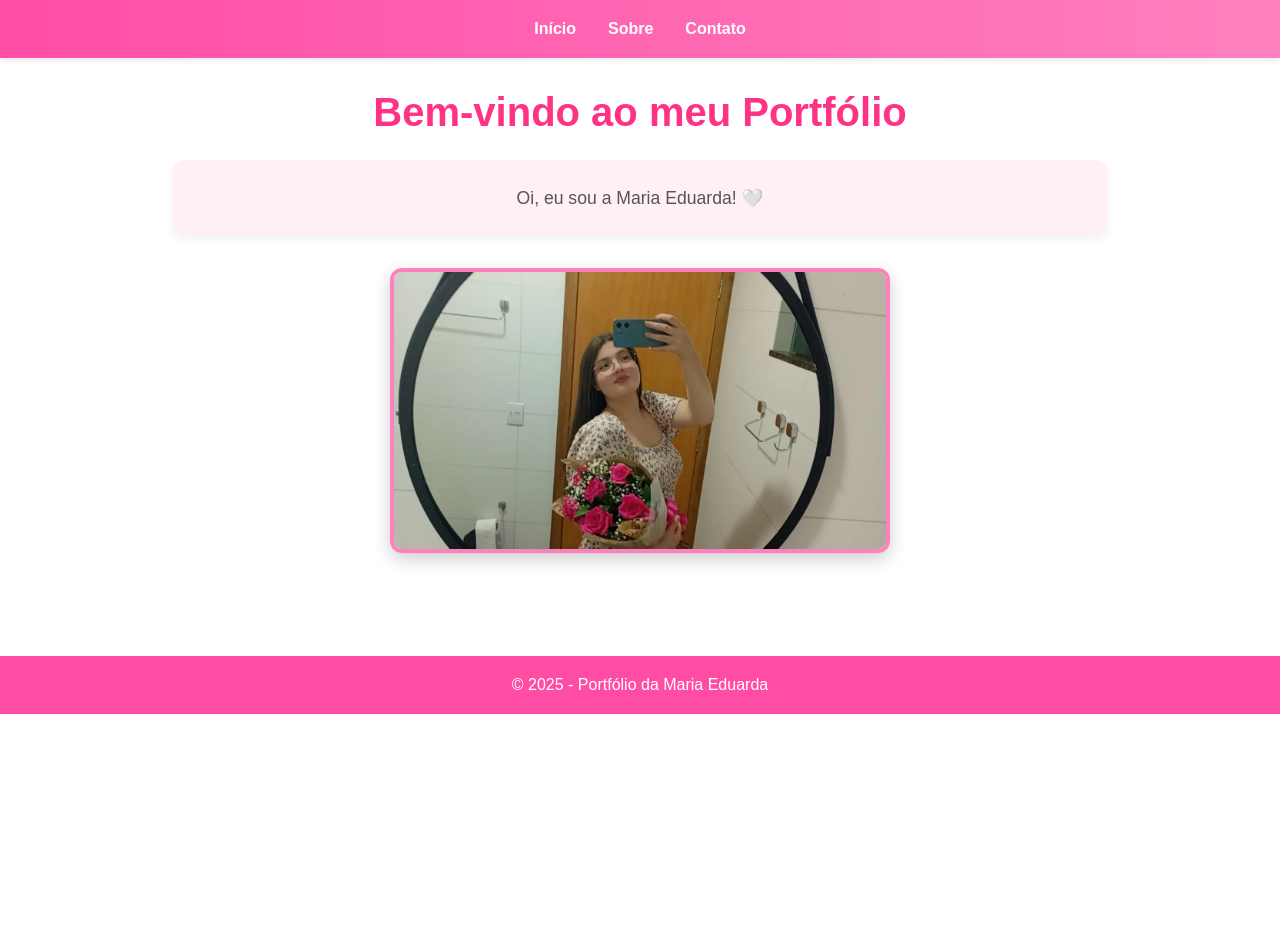
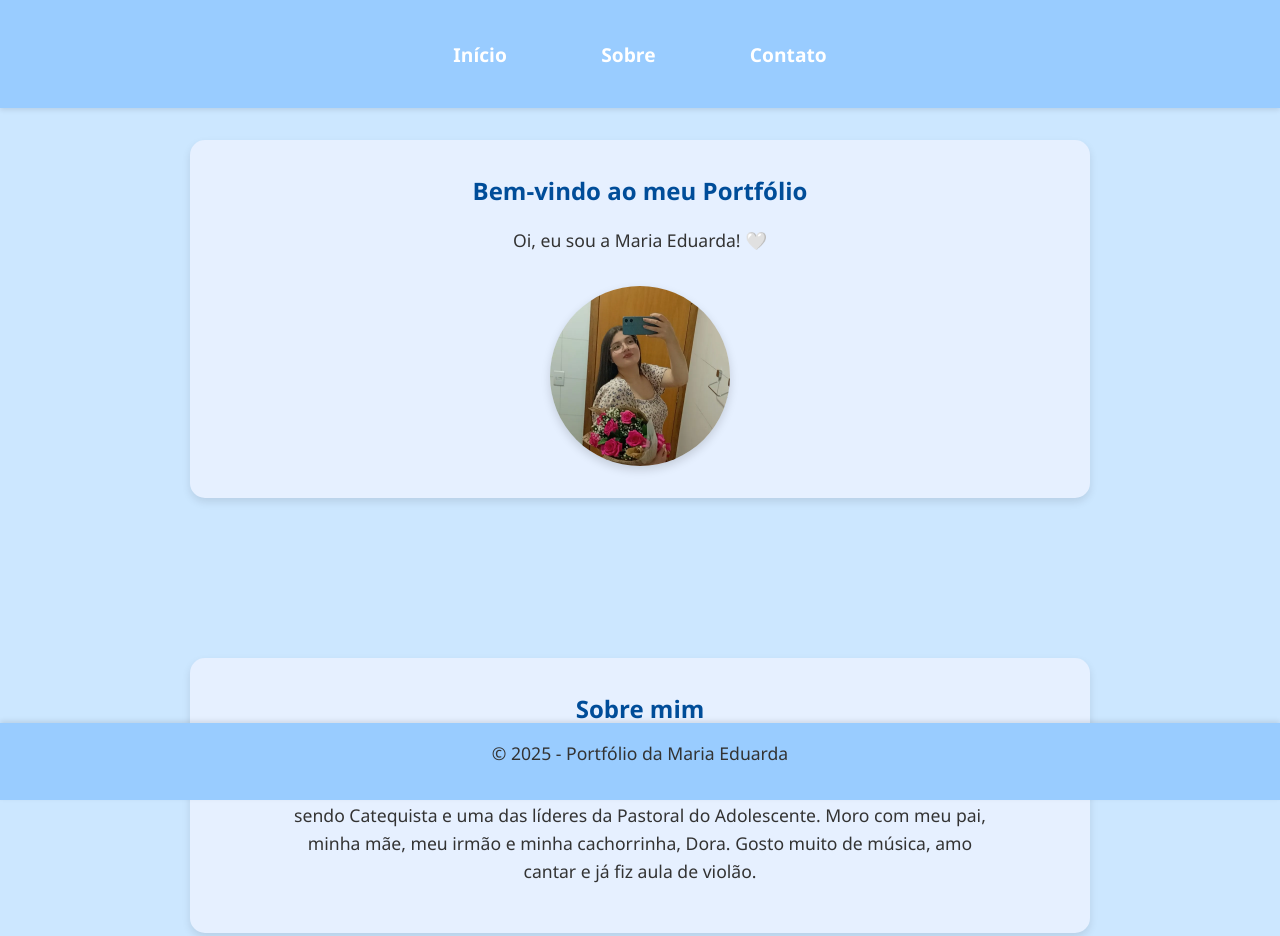
Before and after one commit to dudasesc/portifolio, a plain HTML site: page index.html in a window 1280 px wide. Shown: the top 936 px of the page. Before the commit the page ends 800 px from the top, so only its background shows below. Drawn offline with Linux system fonts and the light colour scheme.

Commit message:
Mensagem do que foi alterado

```diff
--- /dev/null
+++ b/css/style.css
@@ -0,0 +1,157 @@
+/* Reset básico */
+* {
+    margin: 0;
+    padding: 0;
+    box-sizing: border-box;
+  }
+
+  body {
+    font-family: 'Segoe UI', Tahoma, Geneva, Verdana, sans-serif;
+    background-color: #cce7ff; /* azul bebê */
+    color: #333;
+    line-height: 1.6;
+    min-height: 100vh;
+    display: flex;
+    flex-direction: column;
+    align-items: center;
+    justify-content: space-between; /* força o conteúdo entre header e footer */
+  }
+
+  /* Cabeçalho */
+  header {
+    background-color: #99ccff;
+    width: 100%;
+    box-shadow: 0 2px 5px rgba(0,0,0,0.1);
+    position: sticky;
+    top: 0;
+    z-index: 100;
+  }
+
+  nav {
+    max-width: 900px;
+    margin: 0 auto;
+  }
+
+  .menu {
+    display: flex;
+    justify-content: center;
+    list-style: none;
+    padding: 1.5rem 0;
+    gap: 3.5rem;
+  }
+
+  .menu li a {
+    text-decoration: none;
+    color: #fff;
+    font-weight: 600;
+    font-size: 1.2rem;
+    padding: 0.6rem 1.2rem;
+    border-radius: 6px;
+    transition: background-color 0.3s ease;
+    cursor: pointer;
+  }
+
+  .menu li a:hover,
+  .menu li a:focus {
+    background-color: #66b2ff;
+    outline: none;
+  }
+
+  /* Main container */
+  main {
+    max-width: 900px;
+    width: 90%;
+    padding: 2rem 0 4rem 0;
+    display: flex;
+    flex-direction: column;
+    gap: 4rem;
+    scroll-behavior: smooth;
+    flex-grow: 1; /* faz o main crescer para empurrar o footer para baixo */
+  }
+
+  /* Seções */
+  section {
+    background-color: #e6f0ff;
+    border-radius: 15px;
+    padding: 2rem;
+    box-shadow: 0 4px 8px rgba(0,0,0,0.1);
+    display: flex;
+    flex-direction: column;
+    align-items: center;
+    text-align: center;
+
+    margin-bottom: 6rem; /* espaçamento maior entre as seções */
+    scroll-margin-top: 80px; /* evita ficar atrás do menu sticky */
+  }
+
+  /* Foto redonda */
+  .foto {
+    width: 180px;
+    height: 180px;
+    border-radius: 50%;
+    margin-top: 1rem;
+    box-shadow: 0 4px 10px rgba(0,0,0,0.15);
+    object-fit: cover;
+  }
+
+  h1, h2 {
+    color: #004d99;
+    margin-bottom: 1rem;
+  }
+
+  p {
+    max-width: 700px;
+    font-size: 1.1rem;
+    margin-bottom: 1rem;
+    color: #333;
+  }
+
+  ul {
+    list-style: none;
+    padding: 0;
+    margin-top: 1rem;
+  }
+
+  ul li {
+    margin-bottom: 0.8rem;
+    font-size: 1.1rem;
+  }
+
+  ul li a {
+    color: #004d99;
+    text-decoration: none;
+    font-weight: 600;
+  }
+
+  ul li a:hover,
+  ul li a:focus {
+    text-decoration: underline;
+  }
+
+  /* Rodapé */
+  footer {
+    background-color: #99ccff;
+    width: 100%;
+    padding: 1rem 0;
+    font-size: 0.9rem;
+    color: white;
+    box-shadow: 0 -2px 5px rgba(0,0,0,0.1);
+
+    display: flex;
+    justify-content: center; /* centraliza horizontalmente */
+    align-items: center;     /* centraliza verticalmente */
+    position: sticky;
+    bottom: 0;
+  }
+
+  /* Responsividade simples */
+  @media (max-width: 600px) {
+    .menu {
+      flex-direction: column;
+      gap: 1rem;
+    }
+
+    main {
+      padding: 1rem 0 2rem 0;
+    }
+  }
--- a/index.html
+++ b/index.html
@@ -1,30 +1,67 @@
 <!DOCTYPE html>
 <html lang="pt-br">
 <head>
-  <meta charset="UTF-8">
-  <meta name="viewport" content="width=device-width, initial-scale=1.0">
-  <title>Início - Portfólio</title>
-  <link rel="stylesheet" href="style.css">
+  <meta charset="UTF-8" />
+  <meta name="viewport" content="width=device-width, initial-scale=1" />
+  <title>Portfólio - Maria Eduarda</title>
+  <link rel="stylesheet" href="css/style.css" />
 </head>
 <body>
   <header>
     <nav>
       <ul class="menu">
-        <li><a href="index.html">Início</a></li>
-        <li><a href="sobre.html">Sobre</a></li>
-        <li><a href="contato.html">Contato</a></li>
+        <li><a href="#inicio">Início</a></li>
+        <li><a href="#sobre">Sobre</a></li>
+        <li><a href="#contato">Contato</a></li>
       </ul>
     </nav>
   </header>
 
-  <section class="inicio">
-    <h1>Bem-vindo ao meu Portfólio</h1>
-    <p>Oi, eu sou a Maria Eduarda! 🤍</p>
-    <img src="images/eu.png" alt="Foto da Maria Eduarda">
-  </section>
+  <main>
+    <section id="inicio">
+      <h1>Bem-vindo ao meu Portfólio</h1>
+      <p>Oi, eu sou a Maria Eduarda! 🤍</p>
+      <img src="images/eu.png" alt="Foto da Maria Eduarda" class="foto" />
+    </section>
+
+    <section id="sobre">
+      <h2>Sobre mim</h2>
+      <p>
+        Sou a Maria Eduarda Ferreira Vieira. Tenho 15 anos, nasci na cidade de Arapongas - PR e moro aqui até hoje.
+        Sou Católica Apostólica Romana, sirvo na minha Paróquia sendo Catequista e uma das líderes da Pastoral do Adolescente.
+        Moro com meu pai, minha mãe, meu irmão e minha cachorrinha, Dora. Gosto muito de música, amo cantar e já fiz aula de violão.
+      </p>
+    </section>
+
+    <section id="contato">
+      <h2>Contato</h2>
+      <p>Quer falar comigo? Entre em contato pelos links abaixo:</p>
+      <ul>
+        <li>Email: <a href="mailto:mariaeduardafvieira6@gmail.com">mariaeduardafvieira6@gmail.com</a></li>
+        <li>Instagram: <a href="https://www.instagram.com/dudavhz_?igsh=MWtycG93YWcwMmpzNQ==" target="_blank" rel="noopener noreferrer">@dudavhz_</a></li>
+        <li>WhatsApp: <a href="https://wa.me/554398653481" target="_blank" rel="noopener noreferrer">Me chamar no WhatsApp</a></li>
+      </ul>
+    </section>
+  </main>
 
   <footer>
     <p>&copy; 2025 - Portfólio da Maria Eduarda</p>
   </footer>
+
+  <script>
+    // Navegação suave para âncoras no menu
+    document.querySelectorAll('a[href^="#"]').forEach(anchor => {
+      anchor.addEventListener('click', function(e) {
+        e.preventDefault();
+        const targetID = this.getAttribute('href').substring(1);
+        const targetSection = document.getElementById(targetID);
+        if (targetSection) {
+          targetSection.scrollIntoView({
+            behavior: 'smooth'
+          });
+        }
+      });
+    });
+  </script>
 </body>
 </html>
--- a/style.css
+++ /dev/null
@@ -1,124 +0,0 @@
-/* Reset */
-* {
-    margin: 0;
-    padding: 0;
-    box-sizing: border-box;
-  }
-
-  body {
-    font-family: "Poppins", sans-serif;
-    background: #fff;
-    color: #333;
-    line-height: 1.6;
-  }
-
-  /* Menu fixo */
-  header {
-    background: linear-gradient(90deg, #ff4da6, #ff80bf);
-    padding: 1rem 0;
-    position: fixed;
-    top: 0;
-    width: 100%;
-    z-index: 1000;
-    box-shadow: 0 2px 6px rgba(0,0,0,0.1);
-  }
-
-  .menu {
-    list-style: none;
-    display: flex;
-    justify-content: center;
-    gap: 2rem;
-  }
-
-  .menu li a {
-    text-decoration: none;
-    color: #fff;
-    font-weight: bold;
-    transition: 0.3s;
-  }
-
-  .menu li a:hover {
-    color: #ffe6f2;
-    border-bottom: 2px solid #ffe6f2;
-    padding-bottom: 4px;
-  }
-
-  /* Espaço por causa do menu fixo */
-  section {
-    padding: 5rem 2rem 3rem;
-    max-width: 1000px;
-    margin: auto;
-  }
-
-  /* Início */
-  .inicio {
-    text-align: center;
-  }
-
-  .inicio h1 {
-    font-size: 2.5rem;
-    margin-bottom: 1rem;
-    color: #ff3385;
-  }
-
-  .inicio p {
-    font-size: 1.1rem;
-    color: #555;
-  }
-
- .inicio img {
-        margin-top: 2rem;
-        max-width: 500px;   /* aumenta o tamanho */
-        width: 100%;        /* ocupa toda a largura disponível */
-        height: auto;       /* mantém a proporção da foto */
-        border-radius: 12px; /* cantos levemente arredondados (pode tirar se não quiser) */
-        box-shadow: 0 6px 18px rgba(0,0,0,0.2);
-        border: 4px solid #ff80bf;
-      }
-
-  /* Seções */
-  h2 {
-    font-size: 2rem;
-    margin-bottom: 1rem;
-    color: #ff3385;
-    text-align: center;
-  }
-
-  /* Bloco de texto */
-  section p {
-    background: #fff0f6;
-    padding: 1.5rem;
-    border-radius: 12px;
-    box-shadow: 0 4px 10px rgba(0,0,0,0.05);
-    margin-top: 1rem;
-    text-align: center;
-  }
-
-  /* Contato */
-  #contato ul {
-    list-style: none;
-    margin-top: 1rem;
-    display: flex;
-    flex-direction: column;
-    align-items: center;
-    gap: 0.5rem;
-  }
-
-  #contato a {
-    color: #ff3385;
-    text-decoration: none;
-    font-weight: 500;
-  }
-
-  #contato a:hover {
-    text-decoration: underline;
-  }
-
-  /* Rodapé */
-  footer {
-    text-align: center;
-    padding: 1rem;
-    background: #ff4da6;
-    color: #fff;
-    margin-top: 3rem;
-  }
```
Also changed, not shown: contato.html (deleted, +0 -34 lines), sobre.html (deleted, +0 -31 lines).
